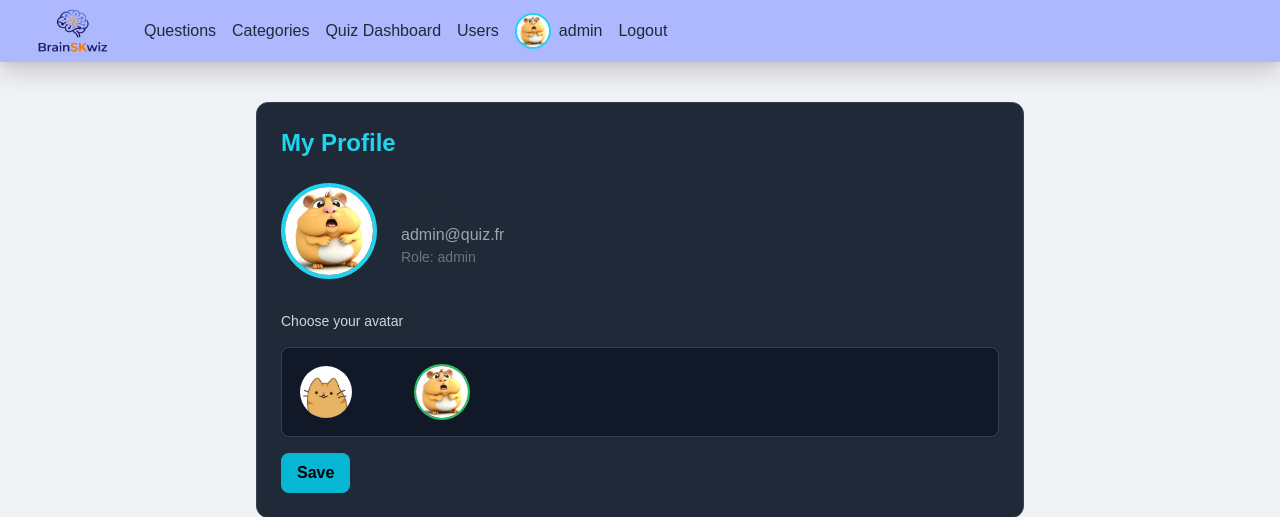
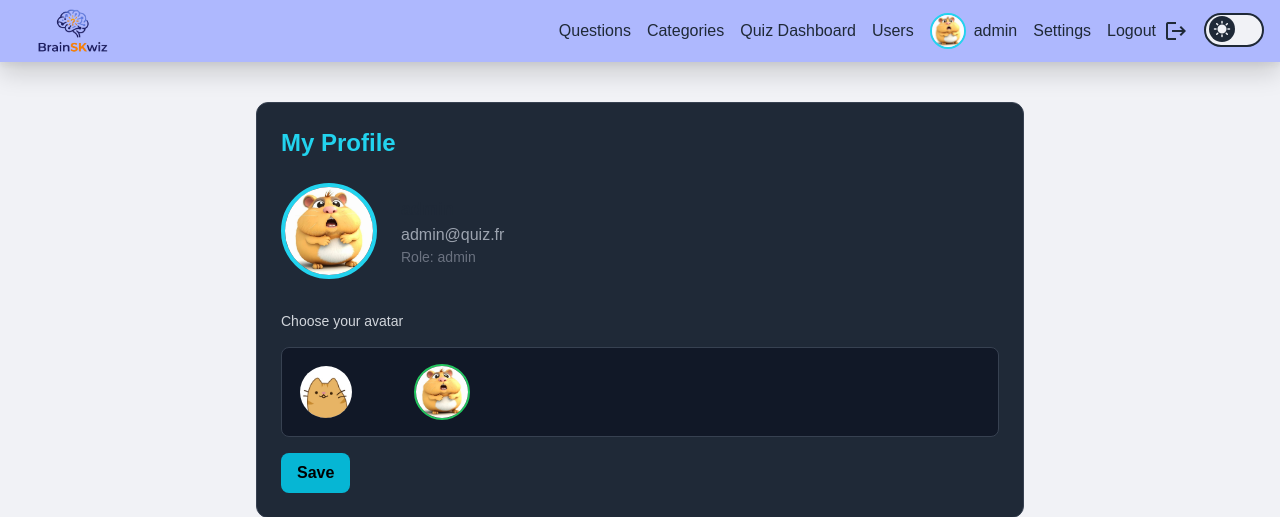
Before and after one commit to pouit777/CtrlShe, a PHP site: page /profile.php in a window 1280 px wide. Shown: the top 517 px of the page. Run offline with PHP 8.4, Linux system fonts and the light colour scheme; a user stored in the database is signed in; data comes from the database, SQL or seed files in the repository; some libraries are stand-ins or nearby versions.

Commit message:
maj header.php

```diff
--- a/src/components/header.php
+++ b/src/components/header.php
@@ -24,17 +24,15 @@
 <body>
 
 <nav class="navbar">
+    <a href="index.php" class="logo">
+        <img src="/public/logo.png" alt="Logo" id="logoNavBar">
+    </a>
+
     <button class="hamburger" id="hamburger">
         <span class="material-icons">menu</span>
     </button>
 
     <ul class="nav-menu" id="nav-menu">
-
-        <li>
-            <a href="/index.php">
-                <img src="/public/logo.png" id="logoNavBar">
-            </a>
-        </li>
 
         <li><a href="/admin_questions.php">Questions</a></li>
         <li><a href="/admin_categories.php">Categories</a></li>
@@ -45,14 +43,19 @@
             <li><a href="/admin_users.php">Users</a></li>
 
             <li>
-                <a href="/profile.php" class="flex items-center gap-2">
+                <a href="/profile.php" class="profile flex justify-center items-center gap-2 m-0">
                     <img src="/public/avatars/<?= htmlspecialchars($_SESSION['avatar'] ?? 'hamster.png') ?>"
                          class="w-9 h-9 rounded-full border-2 border-cyan-400 object-cover">
                     <span><?= htmlspecialchars($_SESSION['username']) ?></span>
                 </a>
             </li>
-
-            <li><a href="/logout.php">Logout</a></li>
+            <li><a href="/settings.php">Settings</a></li>
+            <li>
+                <a href="/logout.php" class="logout flex justify-center items-center gap-2 m-0">
+                    Logout
+                    <span class="material-icons logout">logout</span>
+                </a>
+            </li>
 
         <?php else: ?>
 
@@ -60,15 +63,23 @@
             <li><a href="/register.php">Register</a></li>
 
         <?php endif; ?>
-
+        <li>
+            <label class="switch">
+                <input type="checkbox" id="theme-toggle">
+                <span class="slider round">
+                    <span id="theme-icon" class="material-icons">sunny</span>
+                </span>
+            </label>
+        </li>
     </ul>
 </nav>
 
 <script>
-const hamburger = document.getElementById('hamburger');
-const navMenu = document.getElementById('nav-menu');
+    const toggle = document.getElementById('theme-toggle');
+    const hamburger = document.getElementById('hamburger');
+    const navMenu = document.getElementById('nav-menu');
 
-hamburger.addEventListener('click', () => {
+    hamburger.addEventListener('click', () => {
     navMenu.classList.toggle('active');
 });
 </script>
--- a/src/profile.php
+++ b/src/profile.php
@@ -15,7 +15,7 @@
 $stmt->execute([$userId]);
 $user = $stmt->fetch();
 
-// 🔥 AUTO LOAD avatars from folder (IMPORTANT)
+// AUTO LOAD avatars from folder
 $avatarDir = __DIR__ . "/public/avatars/";
 $avatars = array_values(array_diff(scandir($avatarDir), ['.', '..']));
 ?>
```
